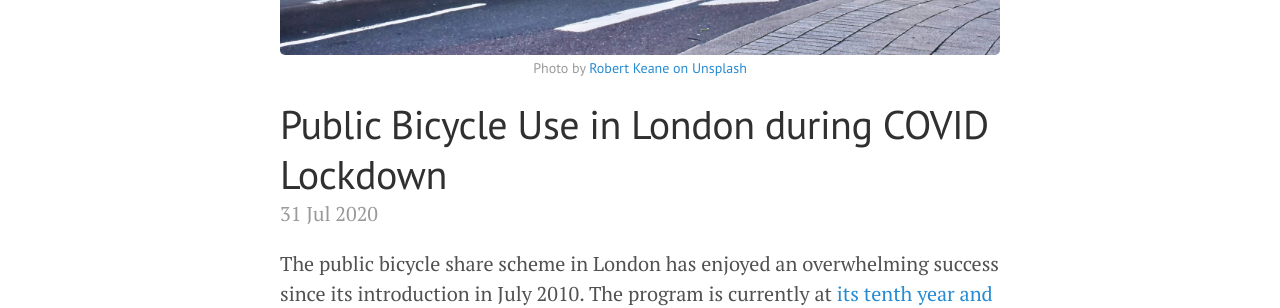
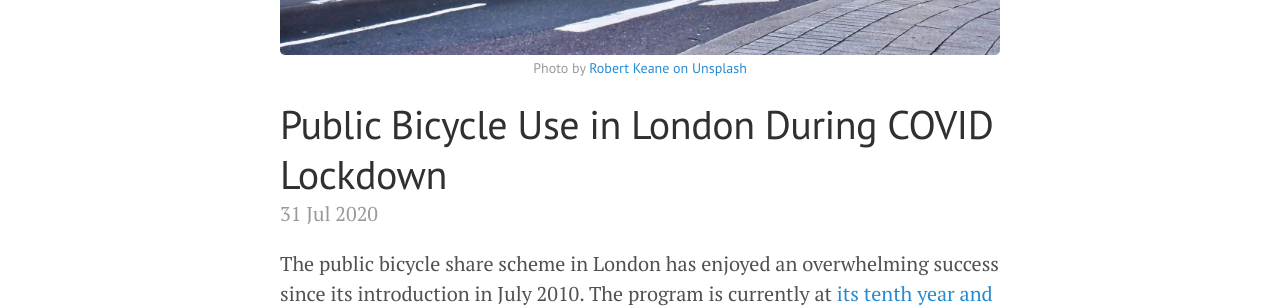
Before and after one commit to capac/personal-homepage, a Jekyll site: the page built from _posts/2020-07-31-public-bicycle-use-in-london-during-covid-lockdown.md, in a window 1280 px wide. Shown: the part 537-845 px from the top of the page. Built offline with Jekyll 4.4.1, drawn with Linux system fonts in a browser that asks for light colours.

```diff
--- a/_posts/2020-07-31-public-bicycle-use-in-london-during-covid-lockdown.md
+++ b/_posts/2020-07-31-public-bicycle-use-in-london-during-covid-lockdown.md
@@ -1,6 +1,6 @@
 ---
 layout: post
-title: Public Bicycle Use in London during COVID Lockdown
+title: Public Bicycle Use in London During COVID Lockdown
 featured: true
 image: /assets/public-bicycle-use-in-london-during-covid-lockdown/robert-keane-6GDhWC08zO4-unsplash.jpg
 image-url: https://unsplash.com/photos/6GDhWC08zO4
```
Also changed, not shown: _posts/2020-09-15-formatting-axes-in-matplotlib.md (+1 -1 lines), _posts/2020-11-10-predicting-earthquake-damage.md (+1 -1 lines), _posts/2021-01-30-diabetes-readmissions-in-hospitals.md (+1 -1 lines).
